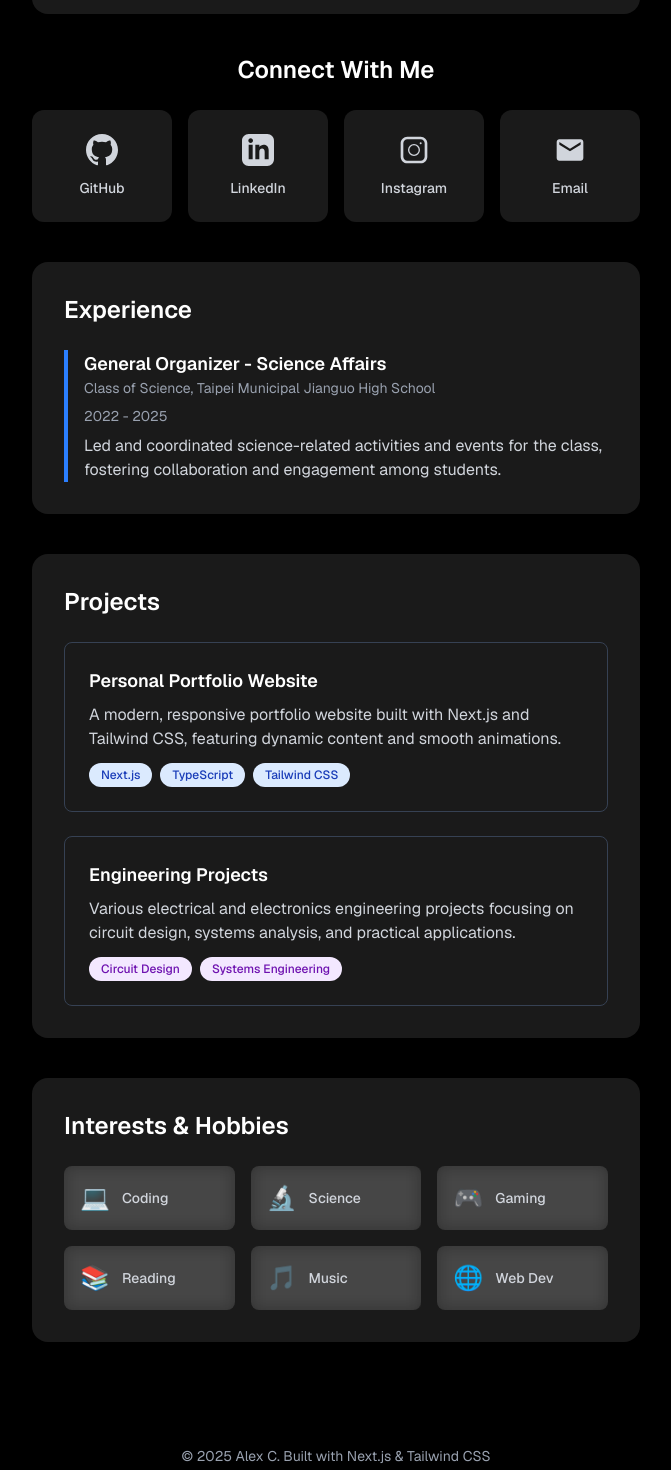
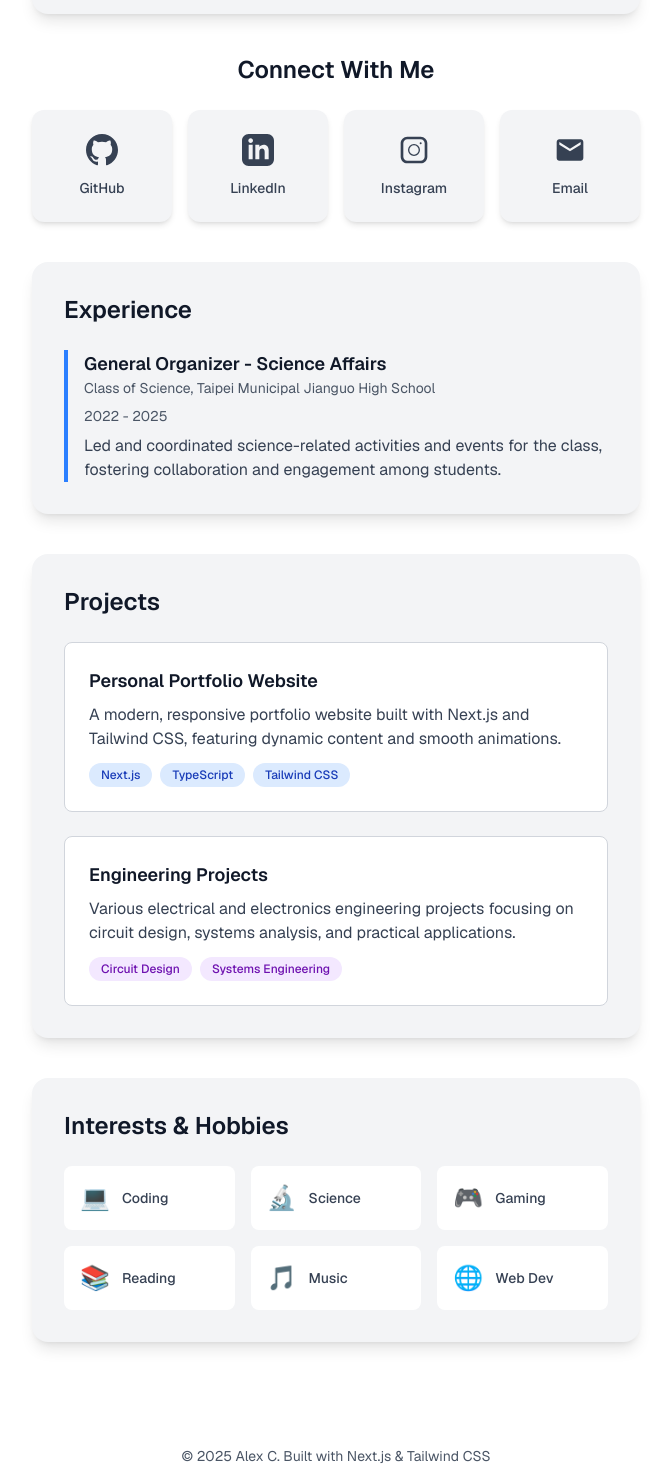
Before and after one commit to Alexchiuu/portfolio, a Next.js app: page / in a window 1280 px wide. Shown: the part 736-2206 px from the top of the page, without its empty margins (304-975 px from the left). Built offline with nearby package versions, Linux system fonts and the light colour scheme.

Commit message:
Update theme to white background with improved triangle animations

```diff
--- a/app/page.tsx
+++ b/app/page.tsx
@@ -25,13 +25,13 @@ function DualRingEffect() {
         <div className="absolute inset-[-200%] animate-spin-slow" style={{
           background: 'conic-gradient(from 0deg, red, orange, yellow, lime, cyan, blue, magenta, red)'
         }}></div>
-        <div className="absolute inset-[1px] rounded-xl bg-black"></div>
+        <div className="absolute inset-[1px] rounded-xl bg-white"></div>
       </div>
       {/* Blur rainbow effect */}
       <div className="gradient-container">
         <div className="gradient"></div>
       </div>
-      <div className="absolute inset-[3px] rounded-xl bg-black"></div>
+      <div className="absolute inset-[3px] rounded-xl bg-white"></div>
     </div>
   );
 }
@@ -58,20 +58,7 @@ export default function Home() {
             const dy = triangle.y - mousePos.y;
             const distance = Math.sqrt(dx * dx + dy * dy);
 
-            // Fade out based on distance (start fading at 140px, gone by 200px)
-            const maxDistance = 200;
-            const fadeStart = 140;
-            let newOpacity = triangle.opacity;
-
-            if (distance > fadeStart) {
-              newOpacity = Math.max(0, 1 - (distance - fadeStart) / (maxDistance - fadeStart));
-            }
-
-            // Calculate brightness based on distance (closer = brighter)
-            const maxBrightnessDistance = 160;
-            let baseBrightness = distance < maxBrightnessDistance ? 1 - (distance / maxBrightnessDistance) : 0;
-
-            // Gradually darken when mouse stops moving (with delay)
+            // Gradually fade out when mouse stops moving (with delay)
             let newDarkenProgress = triangle.darkenProgress;
             if (shouldDarken) {
               // Gradually increase darken progress (0 to 1 over time)
@@ -81,8 +68,25 @@ export default function Home() {
               newDarkenProgress = Math.max(0, triangle.darkenProgress - 0.05);
             }
 
-            // Apply darkening: fully fade to black when stopped
-            const brightness = baseBrightness * (1 - newDarkenProgress * 0.8);
+            // Calculate base opacity from distance (start fading at 100px, gone by 180px)
+            const maxDistance = 180;
+            const fadeStart = 100;
+            let distanceOpacity = 1;
+
+            if (distance > fadeStart) {
+              // Steeper fade curve - triangles fade faster as they get farther
+              const fadeProgress = (distance - fadeStart) / (maxDistance - fadeStart);
+              distanceOpacity = Math.max(0, 1 - Math.pow(fadeProgress, 0.7)); // Power < 1 for steeper fade
+            }
+
+            // Apply stop-motion fade: use MAX of distance fade and darken progress
+            // This ensures outer triangles fade first (from distance), then inner ones (from darken)
+            const fadeMultiplier = 1 - newDarkenProgress; // 1 = full opacity, 0 = transparent
+            const newOpacity = Math.min(distanceOpacity, fadeMultiplier) * 0.8; // Reduce overall opacity to 50%
+
+            // Calculate brightness based on distance (closer = brighter)
+            const maxBrightnessDistance = 160;
+            const brightness = distance < maxBrightnessDistance ? 1 - (distance / maxBrightnessDistance) : 0;
 
             // Calculate rotation based on mouse movement and proximity
             let rotationChange = 0;
@@ -177,14 +181,16 @@ export default function Home() {
             // Only add if we found a valid position
             if (validPosition) {
               triangleIdCounter.current += 1;
+              // Randomly choose between normal (0°) and upside-down (180°)
+              const initialRotationZ = Math.random() < 0.5 ? 0 : 180;
               newTriangles.push({
                 id: triangleIdCounter.current,
                 x: triangleX,
                 y: triangleY,
                 rotationX: 0,
                 rotationY: 0,
-                rotationZ: 0,
-                rotationSpeed: (Math.random() - 0.5) * 8,
+                rotationZ: initialRotationZ,
+                rotationSpeed: 8,
                 size: 30, // Fixed size for all triangles
                 opacity: 1,
                 brightness: 1,
@@ -270,7 +276,7 @@ export default function Home() {
 
   return (
     <div
-      className="min-h-screen bg-black font-sans relative overflow-hidden"
+      className="min-h-screen bg-white font-sans relative overflow-hidden"
       style={{ perspective: '1000px' }}
       onMouseMove={handleMouseMove}
       onMouseEnter={handleMouseEnter}
@@ -300,7 +306,7 @@ export default function Home() {
             <polygon
               points="50,10 90,90 10,90"
               fill="none"
-              stroke="white"
+              stroke="black"
               strokeWidth="3"
             />
           </svg>
@@ -324,25 +330,25 @@ export default function Home() {
             </div>
           </div>
 
-          <h1 className="mb-3 text-4xl font-bold tracking-tight text-white sm:text-5xl">
+          <h1 className="mb-3 text-4xl font-bold tracking-tight text-gray-900 sm:text-5xl">
             Alex C
           </h1>
 
-          <p className="mb-2 text-xl text-gray-300">
+          <p className="mb-2 text-xl text-gray-700">
             Student — Electrical & Electronics Engineering
           </p>
 
-          <p className="mx-auto max-w-lg text-base leading-relaxed text-gray-400">
+          <p className="mx-auto max-w-lg text-base leading-relaxed text-gray-600">
             Aspiring engineer focused on project management and systems design. Currently pursuing a BE in Electrical & Electronics Engineering at National Taiwan University in Taipei.
           </p>
         </div>
 
         {/* About Section */}
-        <div className="mb-10 w-full rounded-2xl bg-white/10 p-8 shadow-lg backdrop-blur-sm">
-          <h2 className="mb-4 text-2xl font-semibold text-white">
+        <div className="mb-10 w-full rounded-2xl bg-gray-100 p-8 shadow-lg">
+          <h2 className="mb-4 text-2xl font-semibold text-gray-900">
             About Me
           </h2>
-          <div className="space-y-3 text-gray-300">
+          <div className="space-y-3 text-gray-700">
             <p>🎓 Bachelor of Engineering — Electrical & Electronics Engineering, National Taiwan University (Sep 2025 — Jun 2029)</p>
             <p>🏫 Taipei Municipal Jianguo High School — High School Diploma, Class of Science (Sep 2022 — Jun 2025)</p>
             <p>🧩 Activities: General organizer of the Science affair in Class of Science</p>
@@ -353,7 +359,7 @@ export default function Home() {
 
         {/* Social Links */}
         <div className="w-full mb-10">
-          <h2 className="mb-6 text-center text-2xl font-semibold text-white">
+          <h2 className="mb-6 text-center text-2xl font-semibold text-gray-900">
             Connect With Me
           </h2>
           <div className="grid grid-cols-2 gap-4 sm:grid-cols-4">
@@ -363,17 +369,17 @@ export default function Home() {
                 href={link.url}
                 target="_blank"
                 rel="noopener noreferrer"
-                className="group relative flex flex-col items-center justify-center gap-3 rounded-xl bg-white/10 p-6 shadow-md transition-all duration-300 hover:scale-105 hover:shadow-xl backdrop-blur-sm"
+                className="group relative flex flex-col items-center justify-center gap-3 rounded-xl bg-gray-100 p-6 shadow-md transition-all duration-300 hover:scale-105 hover:shadow-xl"
               >
                 <DualRingEffect />
                 <svg
-                  className="relative z-20 h-8 w-8 fill-gray-300"
+                  className="relative z-20 h-8 w-8 fill-gray-700"
                   viewBox="0 0 24 24"
                   xmlns="http://www.w3.org/2000/svg"
                 >
                   <path d={link.icon} />
                 </svg>
-                <span className="relative z-20 text-sm font-medium text-gray-300">
+                <span className="relative z-20 text-sm font-medium text-gray-700">
                   {link.name}
                 </span>
               </a>
@@ -382,22 +388,22 @@ export default function Home() {
         </div>
 
         {/* Experience Section */}
-        <div className="mb-10 w-full rounded-2xl bg-white/10 p-8 shadow-lg backdrop-blur-sm">
-          <h2 className="mb-6 text-2xl font-semibold text-white">
+        <div className="mb-10 w-full rounded-2xl bg-gray-100 p-8 shadow-lg">
+          <h2 className="mb-6 text-2xl font-semibold text-gray-900">
             Experience
           </h2>
           <div className="space-y-6">
             <div className="border-l-4 border-blue-500 pl-4">
-              <h3 className="text-lg font-semibold text-white">
+              <h3 className="text-lg font-semibold text-gray-900">
                 General Organizer - Science Affairs
               </h3>
-              <p className="text-sm text-gray-400 mb-2">
+              <p className="text-sm text-gray-600 mb-2">
                 Class of Science, Taipei Municipal Jianguo High School
               </p>
-              <p className="text-sm text-gray-400 mb-2">
+              <p className="text-sm text-gray-600 mb-2">
                 2022 - 2025
               </p>
-              <p className="text-gray-300">
+              <p className="text-gray-700">
                 Led and coordinated science-related activities and events for the class, fostering collaboration and engagement among students.
               </p>
             </div>
@@ -405,45 +411,45 @@ export default function Home() {
         </div>
 
         {/* Projects Section */}
-        <div className="mb-10 w-full rounded-2xl bg-white/10 p-8 shadow-lg backdrop-blur-sm">
-          <h2 className="mb-6 text-2xl font-semibold text-white">
+        <div className="mb-10 w-full rounded-2xl bg-gray-100 p-8 shadow-lg">
+          <h2 className="mb-6 text-2xl font-semibold text-gray-900">
             Projects
           </h2>
           <div className="space-y-6">
-            <div className="group relative rounded-lg border border-gray-700 p-6 transition-all hover:scale-105 hover:shadow-xl">
+            <div className="group relative rounded-lg border border-gray-300 p-6 transition-all hover:scale-105 hover:shadow-xl bg-white">
               <DualRingEffect />
-              <h3 className="relative z-20 text-lg font-semibold text-white mb-2">
+              <h3 className="relative z-20 text-lg font-semibold text-gray-900 mb-2">
                 Personal Portfolio Website
               </h3>
-              <p className="relative z-20 text-gray-300 mb-3">
+              <p className="relative z-20 text-gray-700 mb-3">
                 A modern, responsive portfolio website built with Next.js and Tailwind CSS, featuring dynamic content and smooth animations.
               </p>
               <div className="relative z-20 flex flex-wrap gap-2">
-                <span className="rounded-full bg-blue-100 px-3 py-1 text-xs font-medium text-blue-800 dark:bg-blue-900 dark:text-blue-200">
+                <span className="rounded-full bg-blue-100 px-3 py-1 text-xs font-medium text-blue-800">
                   Next.js
                 </span>
-                <span className="rounded-full bg-blue-100 px-3 py-1 text-xs font-medium text-blue-800 dark:bg-blue-900 dark:text-blue-200">
+                <span className="rounded-full bg-blue-100 px-3 py-1 text-xs font-medium text-blue-800">
                   TypeScript
                 </span>
-                <span className="rounded-full bg-blue-100 px-3 py-1 text-xs font-medium text-blue-800 dark:bg-blue-900 dark:text-blue-200">
+                <span className="rounded-full bg-blue-100 px-3 py-1 text-xs font-medium text-blue-800">
                   Tailwind CSS
                 </span>
               </div>
             </div>
 
-            <div className="group relative rounded-lg border border-gray-700 p-6 transition-all hover:scale-105 hover:shadow-xl">
+            <div className="group relative rounded-lg border border-gray-300 p-6 transition-all hover:scale-105 hover:shadow-xl bg-white">
               <DualRingEffect />
-              <h3 className="relative z-20 text-lg font-semibold text-white mb-2">
+              <h3 className="relative z-20 text-lg font-semibold text-gray-900 mb-2">
                 Engineering Projects
               </h3>
-              <p className="relative z-20 text-gray-300 mb-3">
+              <p className="relative z-20 text-gray-700 mb-3">
                 Various electrical and electronics engineering projects focusing on circuit design, systems analysis, and practical applications.
               </p>
               <div className="relative z-20 flex flex-wrap gap-2">
-                <span className="rounded-full bg-purple-100 px-3 py-1 text-xs font-medium text-purple-800 dark:bg-purple-900 dark:text-purple-200">
+                <span className="rounded-full bg-purple-100 px-3 py-1 text-xs font-medium text-purple-800">
                   Circuit Design
                 </span>
-                <span className="rounded-full bg-purple-100 px-3 py-1 text-xs font-medium text-purple-800 dark:bg-purple-900 dark:text-purple-200">
+                <span className="rounded-full bg-purple-100 px-3 py-1 text-xs font-medium text-purple-800">
                   Systems Engineering
                 </span>
               </div>
@@ -452,46 +458,46 @@ export default function Home() {
         </div>
 
         {/* Interests Section */}
-        <div className="mb-10 w-full rounded-2xl bg-white/10 p-8 shadow-lg backdrop-blur-sm">
-          <h2 className="mb-6 text-2xl font-semibold text-white">
+        <div className="mb-10 w-full rounded-2xl bg-gray-100 p-8 shadow-lg">
+          <h2 className="mb-6 text-2xl font-semibold text-gray-900">
             Interests & Hobbies
           </h2>
           <div className="grid grid-cols-2 gap-4 sm:grid-cols-3">
-            <div className="group relative flex items-center gap-3 rounded-lg bg-white/10 p-4 transition-all hover:scale-105 hover:shadow-lg backdrop-blur-sm">
+            <div className="group relative flex items-center gap-3 rounded-lg bg-white p-4 transition-all hover:scale-105 hover:shadow-lg">
               <DualRingEffect />
               <span className="relative z-20 text-2xl">💻</span>
-              <span className="relative z-20 text-sm font-medium text-gray-300">Coding</span>
+              <span className="relative z-20 text-sm font-medium text-gray-700">Coding</span>
             </div>
-            <div className="group relative flex items-center gap-3 rounded-lg bg-white/10 p-4 transition-all hover:scale-105 hover:shadow-lg backdrop-blur-sm">
+            <div className="group relative flex items-center gap-3 rounded-lg bg-white p-4 transition-all hover:scale-105 hover:shadow-lg">
               <DualRingEffect />
               <span className="relative z-20 text-2xl">🔬</span>
-              <span className="relative z-20 text-sm font-medium text-gray-300">Science</span>
+              <span className="relative z-20 text-sm font-medium text-gray-700">Science</span>
             </div>
-            <div className="group relative flex items-center gap-3 rounded-lg bg-white/10 p-4 transition-all hover:scale-105 hover:shadow-lg backdrop-blur-sm">
+            <div className="group relative flex items-center gap-3 rounded-lg bg-white p-4 transition-all hover:scale-105 hover:shadow-lg">
               <DualRingEffect />
               <span className="relative z-20 text-2xl">🎮</span>
-              <span className="relative z-20 text-sm font-medium text-gray-300">Gaming</span>
+              <span className="relative z-20 text-sm font-medium text-gray-700">Gaming</span>
             </div>
-            <div className="group relative flex items-center gap-3 rounded-lg bg-white/10 p-4 transition-all hover:scale-105 hover:shadow-lg backdrop-blur-sm">
+            <div className="group relative flex items-center gap-3 rounded-lg bg-white p-4 transition-all hover:scale-105 hover:shadow-lg">
               <DualRingEffect />
               <span className="relative z-20 text-2xl">📚</span>
-              <span className="relative z-20 text-sm font-medium text-gray-300">Reading</span>
+              <span className="relative z-20 text-sm font-medium text-gray-700">Reading</span>
             </div>
-            <div className="group relative flex items-center gap-3 rounded-lg bg-white/10 p-4 transition-all hover:scale-105 hover:shadow-lg backdrop-blur-sm">
+            <div className="group relative flex items-center gap-3 rounded-lg bg-white p-4 transition-all hover:scale-105 hover:shadow-lg">
               <DualRingEffect />
               <span className="relative z-20 text-2xl">🎵</span>
-              <span className="relative z-20 text-sm font-medium text-gray-300">Music</span>
+              <span className="relative z-20 text-sm font-medium text-gray-700">Music</span>
             </div>
-            <div className="group relative flex items-center gap-3 rounded-lg bg-white/10 p-4 transition-all hover:scale-105 hover:shadow-lg backdrop-blur-sm">
+            <div className="group relative flex items-center gap-3 rounded-lg bg-white p-4 transition-all hover:scale-105 hover:shadow-lg">
               <DualRingEffect />
               <span className="relative z-20 text-2xl">🌐</span>
-              <span className="relative z-20 text-sm font-medium text-gray-300">Web Dev</span>
+              <span className="relative z-20 text-sm font-medium text-gray-700">Web Dev</span>
             </div>
           </div>
         </div>
 
         {/* Footer */}
-        <footer className="mt-16 text-center text-sm text-gray-400">
+        <footer className="mt-16 text-center text-sm text-gray-600">
           <p>© 2025 Alex C. Built with Next.js & Tailwind CSS</p>
         </footer>
       </main>
```
